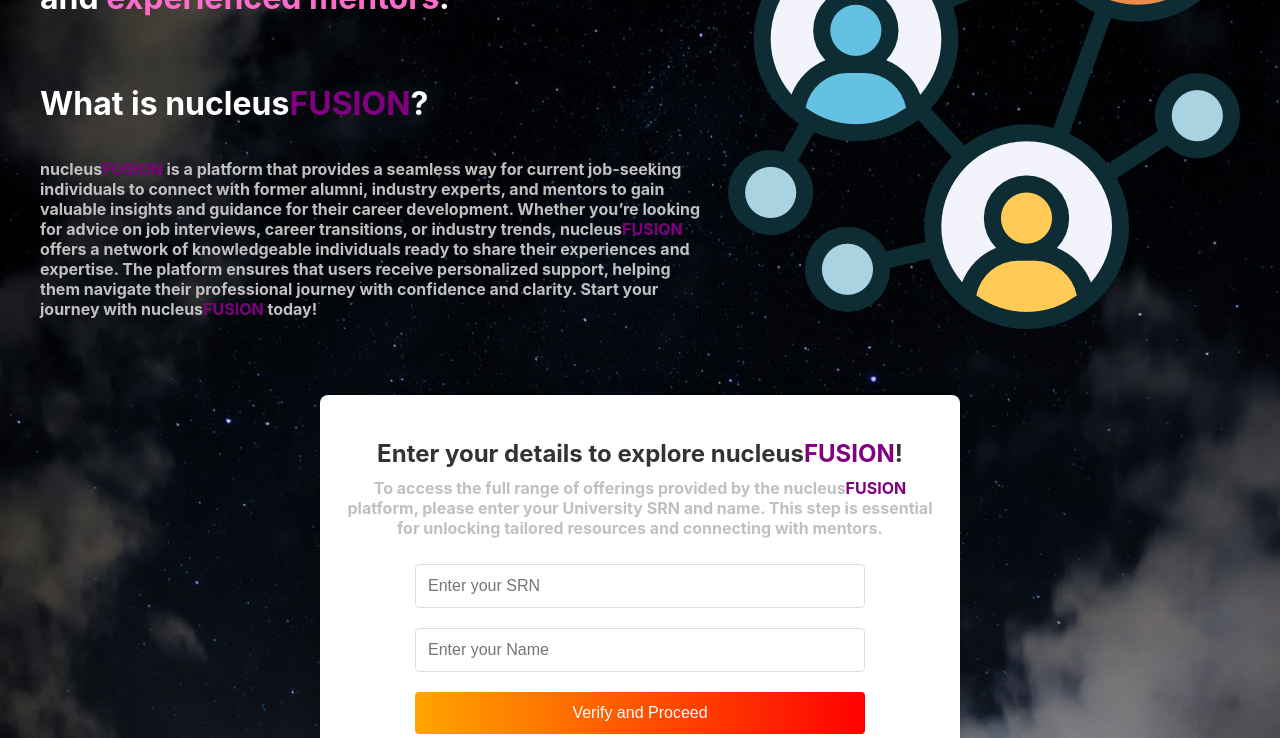
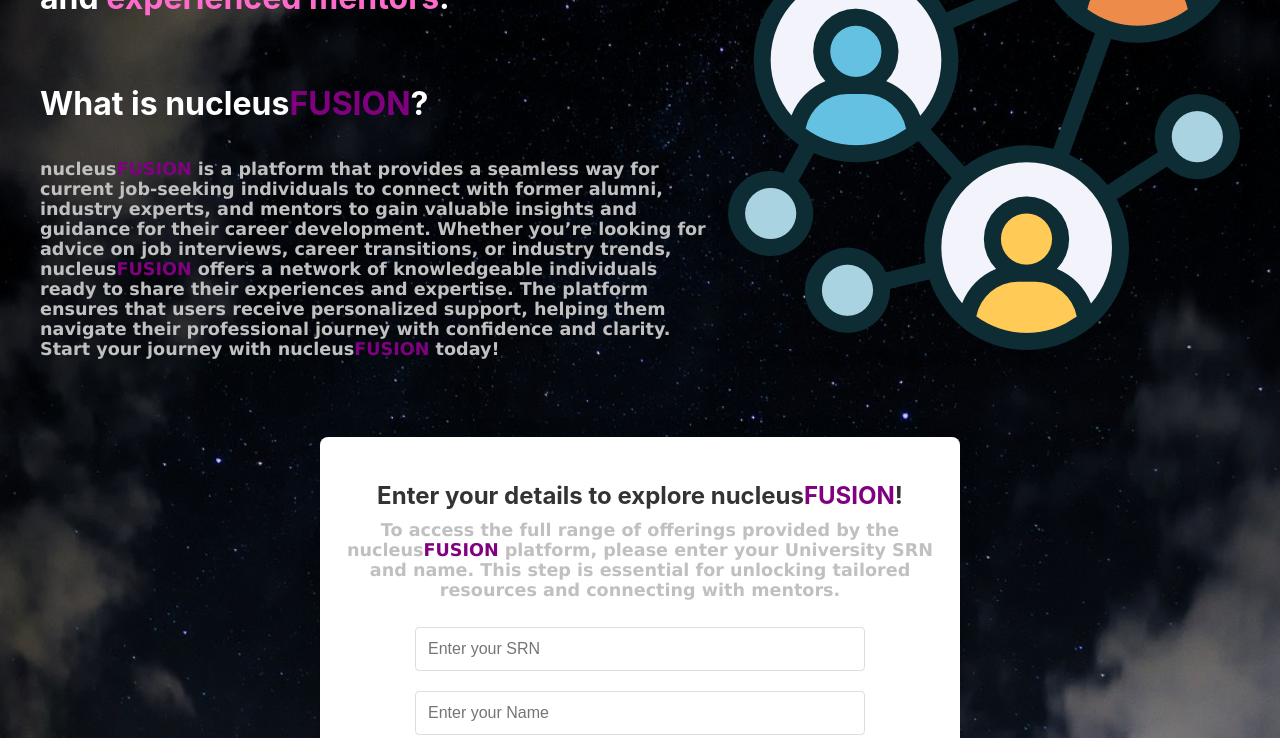
Before and after one commit to vm5/finalsite, a React (Create React App) app: page / in a window 1280 px wide. Shown: the part 668-1406 px from the top of the page. Built offline with nearby package versions, Linux system fonts and the light colour scheme.

Commit message:
Update verification.jsx

```diff
--- a/src/verification.jsx
+++ b/src/verification.jsx
@@ -293,7 +293,7 @@ const Description = styled.p`
   margin-top: 10px;
   font-weight: bold;
   animation: ${fadeIn} 2s ease-out;
-  font-family:'Verdana;
+  font-family:'Verdana';
   @media (min-width: 768px) {
     font-size: 1.1rem;
   }
```
